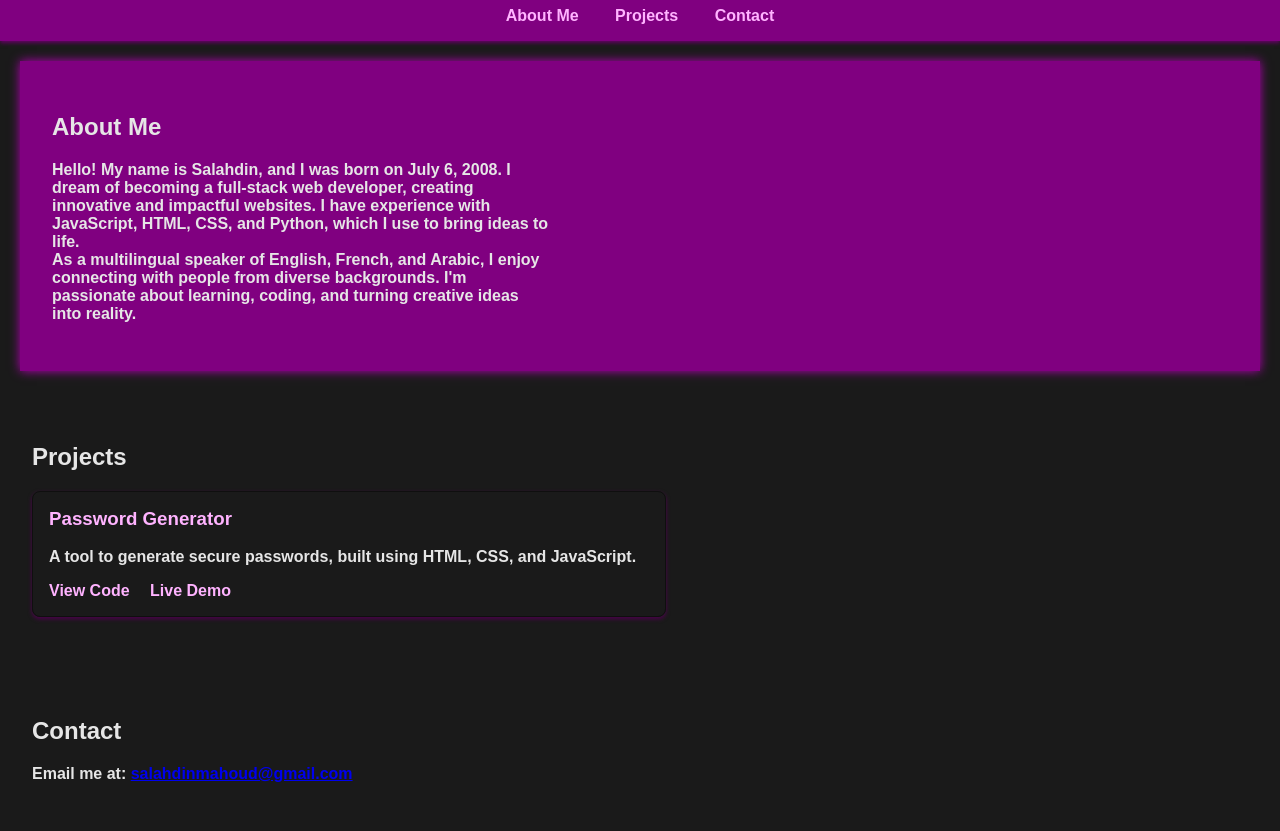
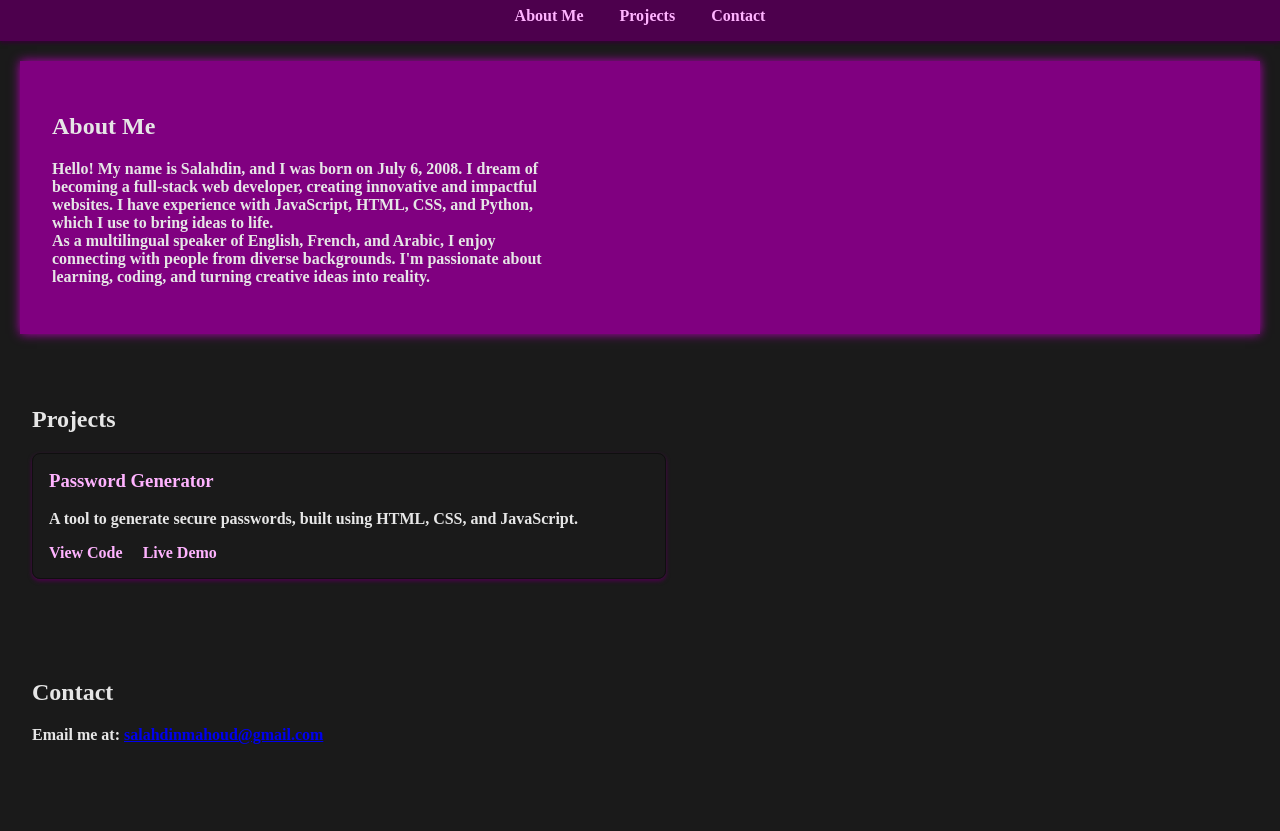
Before and after one commit to Salahdin-js/portfolio, a plain HTML site: page index.html in a window 1280 px wide. Shown: the part 89-920 px from the top of the page. After the commit the page ends 881 px from the top, so only its background shows below. Drawn offline with Linux system fonts and the light colour scheme.

Commit message:
Update style.css

```diff
--- a/style.css
+++ b/style.css
@@ -1,5 +1,5 @@
 body {
-  font-family: Arial, sans-serif;
+  font-famil: Arial, sans-serif;
   font-weight: bold;
   margin: 0;
   padding: 0;
```
